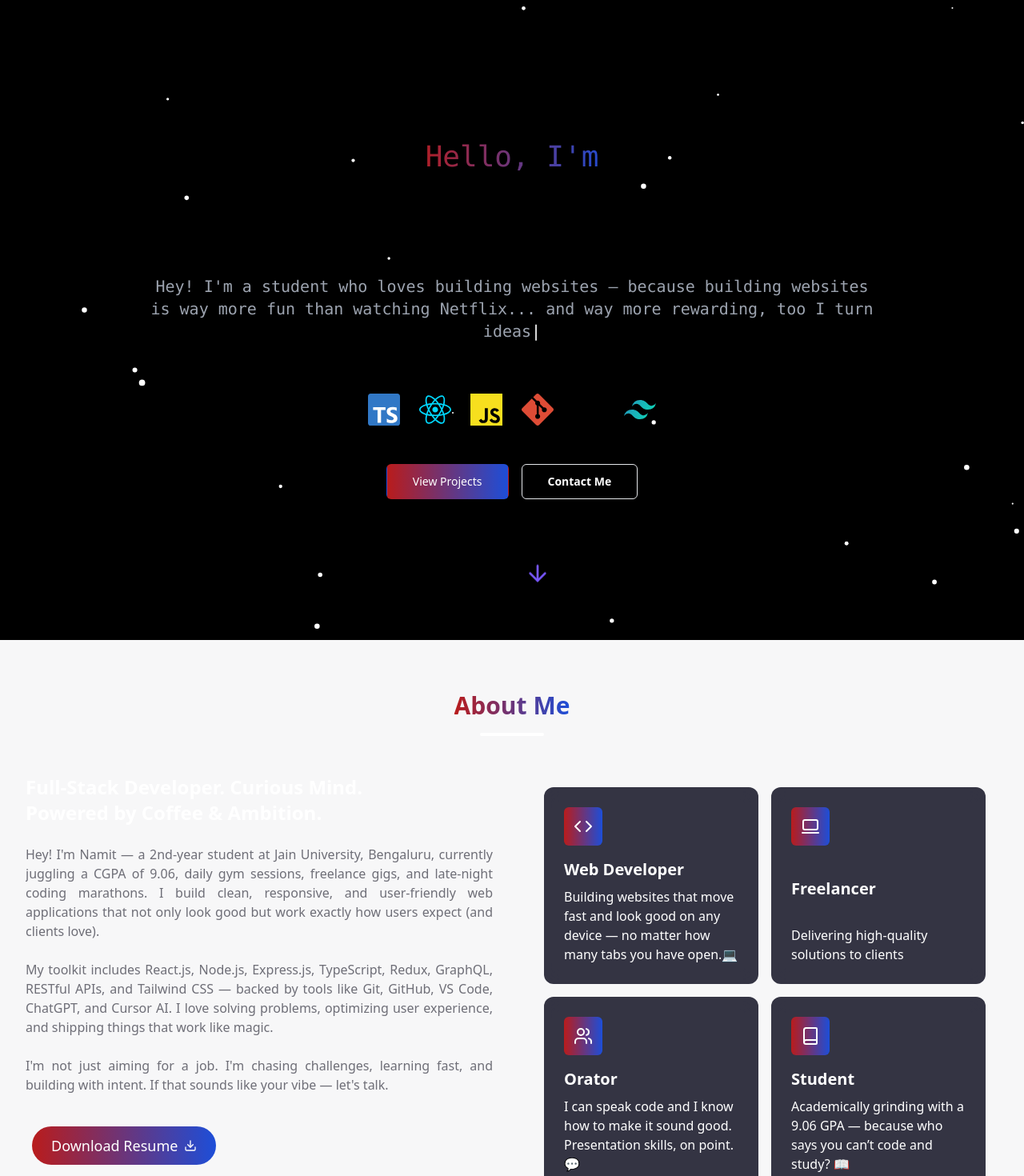
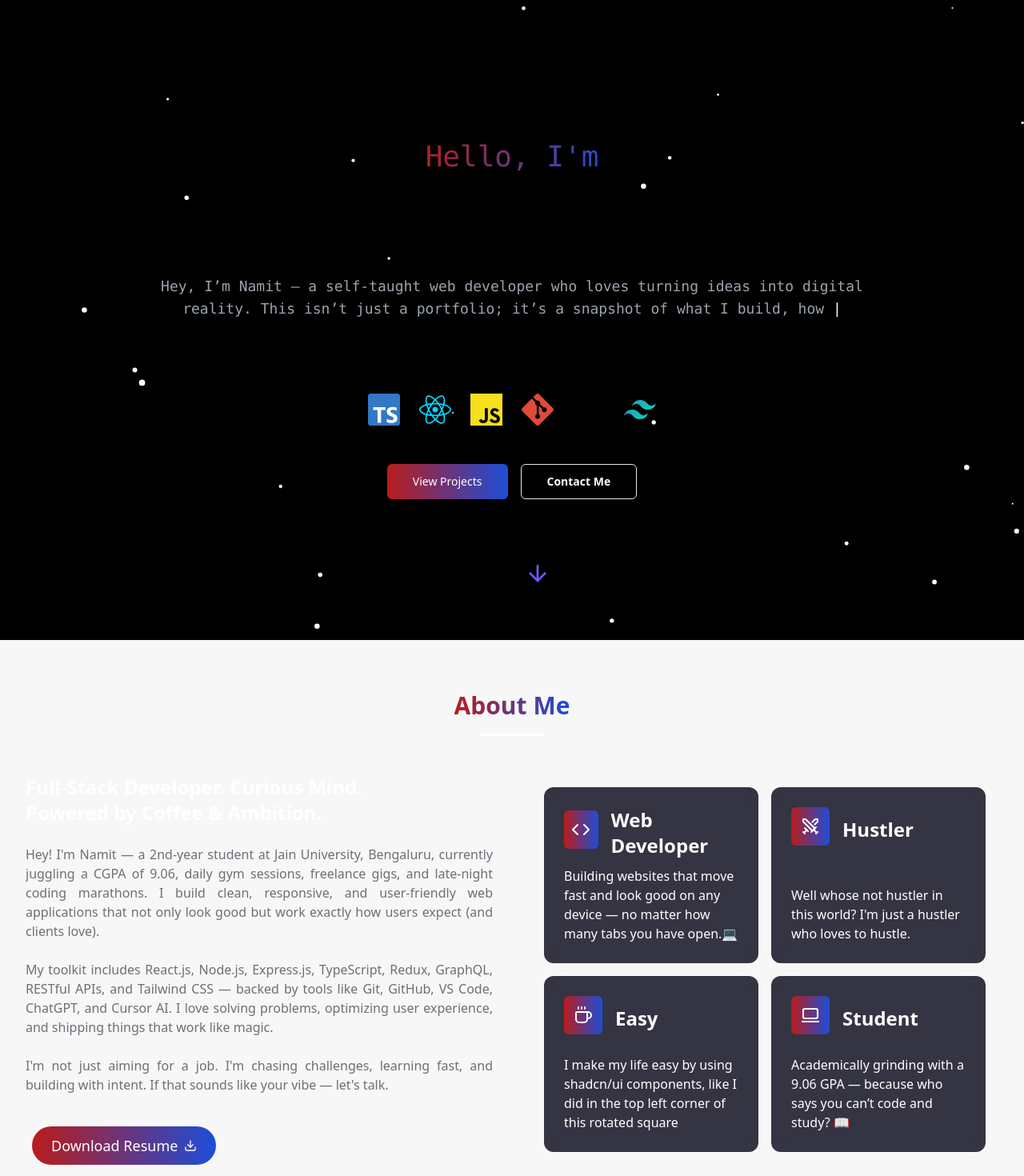
Before and after one commit to namit-x/Portfolio, a React (Vite) app: page / in a window 1280 px wide. Shown: the top 1470 px of the page at 80% size. Built offline with nearby package versions, Linux system fonts and the light colour scheme; some icons are missing.

Commit message:
Changed description of me-self

```diff
--- a/src/components/AboutSection.tsx
+++ b/src/components/AboutSection.tsx
@@ -1,4 +1,4 @@
-import { Code, Book, Users, Download, LaptopMinimal } from "lucide-react";
+import { Code, Swords, Coffee, Download, LaptopMinimal } from "lucide-react";
 import { Button } from "./ui/button";
 
 export default function AboutSection() {
@@ -9,17 +9,17 @@ export default function AboutSection() {
       description: "Building websites that move fast and look good on any device — no matter how many tabs you have open.💻"
     },
     {
-      icon: <LaptopMinimal className="h-6 w-6" color="white" />,
-      title: "Freelancer",
-      description: "Delivering high-quality solutions to clients"
+      icon: <Swords className="h-6 w-6" color="white" />,
+      title: "Hustler",
+      description: "Well whose not hustler in this world? I'm just a hustler who loves to hustle."
     },
     {
-      icon: <Users className="h-6 w-6" color="white" />,
-      title: "Orator",
-      description: "I can speak code and I know how to make it sound good. Presentation skills, on point. 💬"
+      icon: <Coffee  className="h-6 w-6" color="white" />,
+      title: "Easy",
+      description: "I make my life easy by using shadcn/ui components, like I did in the top left corner of this rotated square"
     },
     {
-      icon: <Book className="h-6 w-6" color="white" />,
+      icon: <LaptopMinimal className="h-6 w-6" color="white" />,
       title: "Student",
       description: "Academically grinding with a 9.06 GPA — because who says you can’t code and study? 📖"
     }
@@ -75,13 +75,15 @@ export default function AboutSection() {
                 className="transform-gpu transition-transform duration-300 hover:scale-105 hover:rotate-2"
               >
                 <div className="bg-[#1E1E2F]/90 backdrop-blur-md p-4 sm:p-6 rounded-xl border border-transparent hover:border-white/20 flex flex-col justify-between h-full min-h-[220px]">
-                  <div className="w-10 h-10 sm:w-12 sm:h-12 flex items-center justify-center mb-4 bg-gradient text-primary rounded-md">
-                    {card.icon}
+                  <div className="flex items-center gap-4">
+                    <div className="w-10 h-10 sm:w-12 sm:h-12 flex items-center justify-center mb-4 bg-gradient text-primary rounded-md">
+                      {card.icon}
+                    </div>
+                    <h4 className="text-xl sm:text-2xl font-semibold mb-2">{card.title}</h4>
                   </div>
-                  <h4 className="text-lg sm:text-xl font-semibold mb-2">{card.title}</h4>
-                  <p className="text-muted-foreground text-[12px] sm:text-base text-white">
-                    {card.description}
-                  </p>
+                    <p className="text-muted-foreground text-[12px] sm:text-base text-white">
+                      {card.description}
+                    </p>
                 </div>
               </div>
             ))}
--- a/src/components/HeroSection.tsx
+++ b/src/components/HeroSection.tsx
@@ -9,7 +9,7 @@ export default function HeroSection() {
   const [mee, setMee] = useState("Namit");
   const [animating, setAnimating] = useState(false);
   const [text] = useTypewriter({
-    words: [`Hey! I'm a student who loves building websites — because building websites is way more fun than watching Netflix... and way more rewarding, too  I turn ideas into user-friendly web experiences, and I’m constantly finding new ways to make the web better... or at least less annoying.😅`],
+    words: [`Hey, I’m Namit — a self-taught web developer who loves turning ideas into digital reality. This isn’t just a portfolio; it’s a snapshot of what I build, how I grow, and why I care. I don’t just write code — I speak to crowds, build projects and chase impact. Every line I write is driven by one goal: to make tech useful, usable, and unforgettable.`],
     typeSpeed: 40,
   });
 
@@ -62,7 +62,7 @@ export default function HeroSection() {
 
           {/* Typewriter Text */}
           <div className="min-h-[120px] sm:min-h-[100px] px-4 sm:px-8 md:px-12">
-            <p className="text-base sm:text-lg md:text-xl font-mono text-gray-400">
+            <p className="text-base sm:text-base md:text-lg font-mono text-gray-400">
               {text}
               <span className="animate-blink text-white">|</span>
             </p>
@@ -83,7 +83,7 @@ export default function HeroSection() {
           {/* CTA Buttons */}
           <div className="flex flex-col sm:flex-row gap-4 justify-center animate-fade-in mt-8 px-4">
             <Button
-              className="rounded-md bg-gradient hover:text-gradient hover:bg-white border border-transparent hover:border-white transition-all duration-500 ease-in-out w-full sm:w-auto"
+              className="rounded-md bg-gradient hover:text-gradient hover:bg-white border-0 border-transparent hover:border-white transition-all duration-500 ease-in-out w-full sm:w-auto"
               size="lg"
               asChild
             >
@@ -103,7 +103,7 @@ export default function HeroSection() {
       {/* Scroll Indicator */}
       <div className="absolute bottom-10 left-1/2 transform -translate-x-1/2 animate-bounce p-2 sm:p-4 hover:bg-white rounded-full hover:cursor-pointer transition-all duration-300 ease-in-out">
         <a href="#about" aria-label="Scroll down">
-          <ArrowDown className="h-5 w-5 sm:h-8 sm:w-8 text-primary" />
+          <ArrowDown className="h-2 w-2 sm:h-8 sm:w-8 text-primary" />
         </a>
       </div>
     </section>
```
